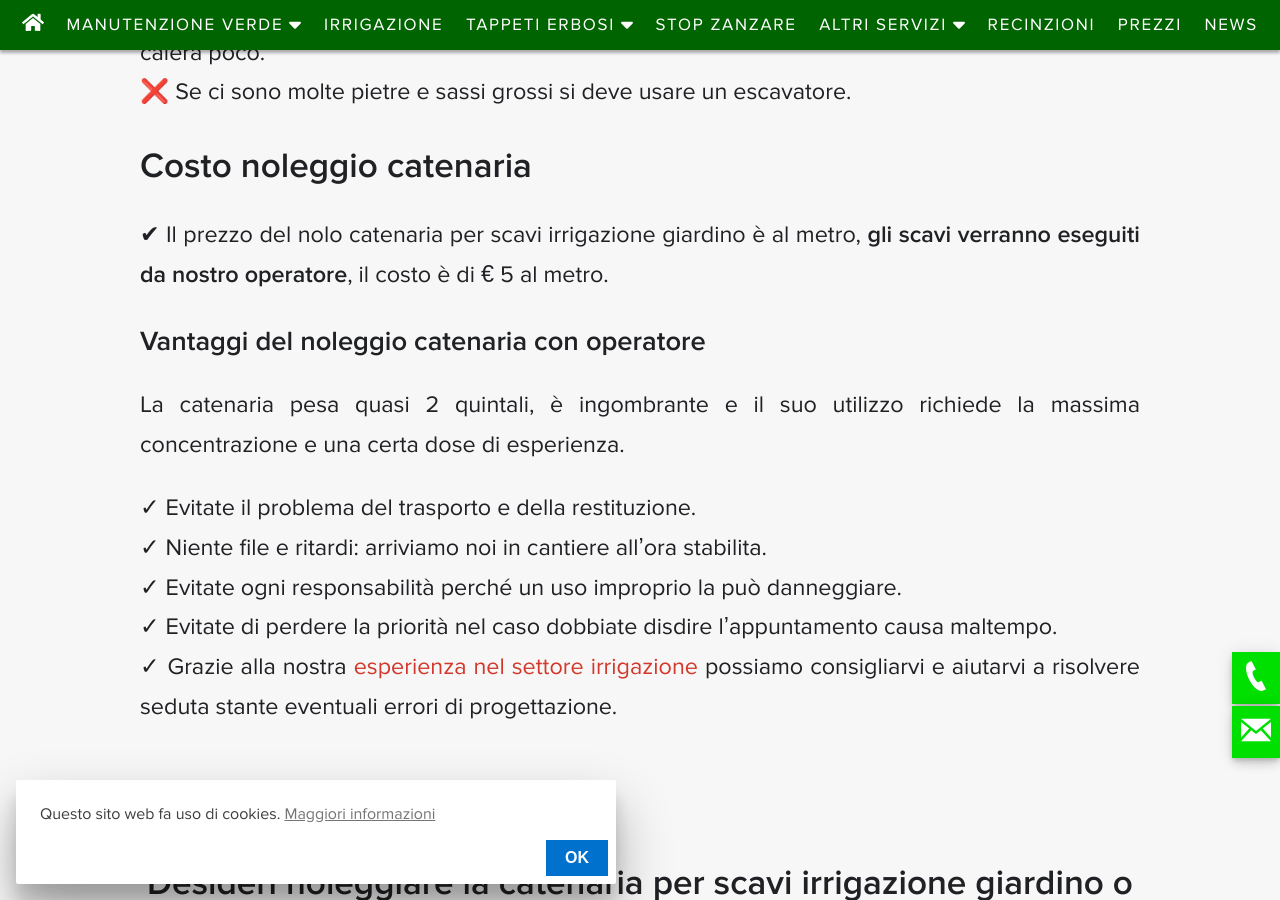
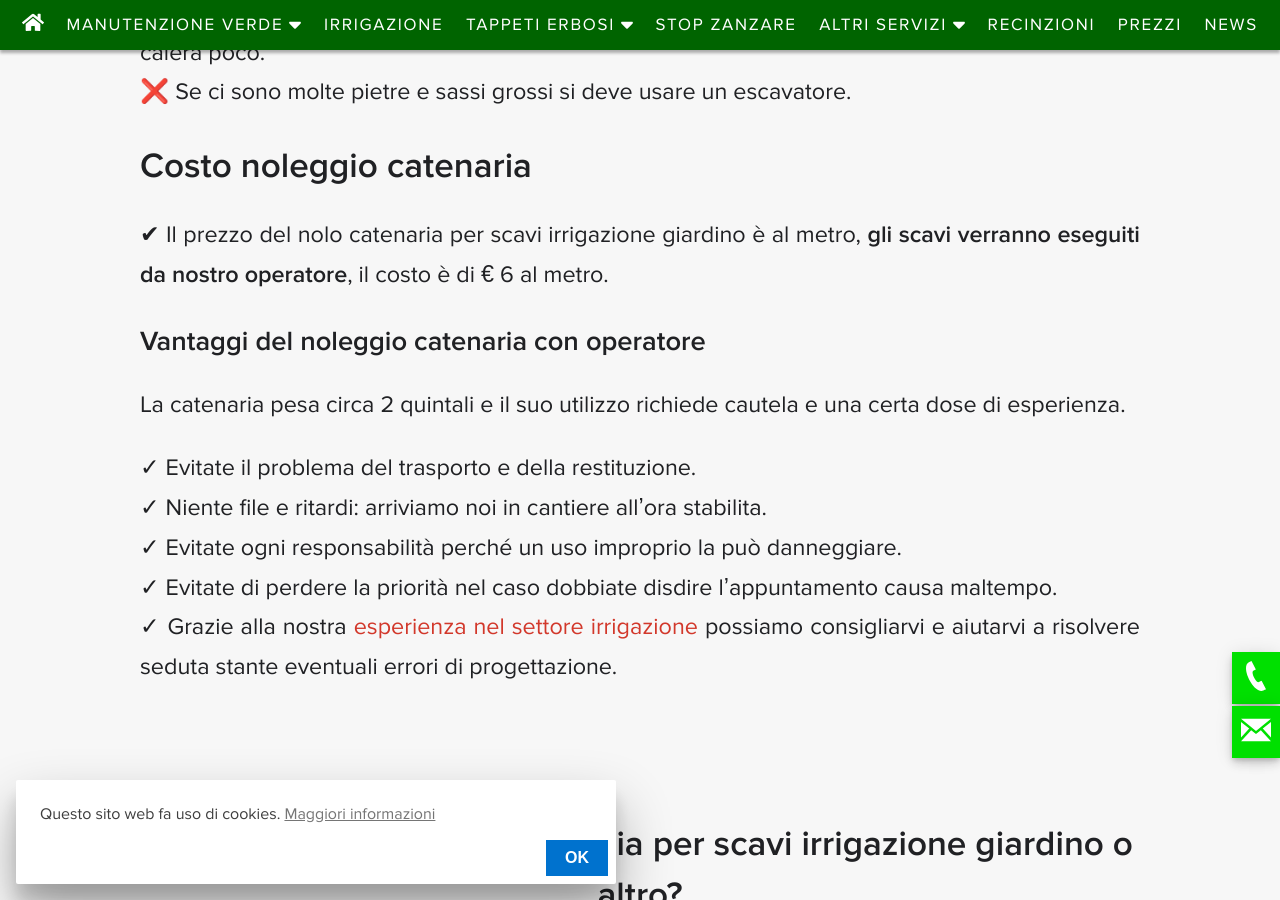
Before and after one commit to enricocaputo/enricocaputo.github.io, a Jekyll site: the page built from my_collections/_servizi/noleggio-catenaria-scavi-irrigazione.md, in a window 1280 px wide and 900 px high, scrolled down 1399 px. Built offline with Jekyll 4.4.1, drawn with Linux system fonts in a browser that asks for light colours.

Commit message:
noleggio-catenaria-prezzo

```diff
--- a/my_collections/_servizi/noleggio-catenaria-scavi-irrigazione.md
+++ b/my_collections/_servizi/noleggio-catenaria-scavi-irrigazione.md
@@ -35,11 +35,11 @@ la terra, con il passare del tempo, calerà poco.
 
 ## Costo noleggio catenaria
 
-&#10004; Il prezzo del nolo catenaria per scavi irrigazione giardino è al metro, **gli scavi verranno eseguiti da nostro operatore**, il costo è di € 5 al metro.
+&#10004; Il prezzo del nolo catenaria per scavi irrigazione giardino è al metro, **gli scavi verranno eseguiti da nostro operatore**, il costo è di € 6 al metro.
 
 ### Vantaggi del noleggio catenaria con operatore
 
-La catenaria pesa quasi 2 quintali, è ingombrante e il suo utilizzo richiede la massima concentrazione e una certa dose di esperienza.
+La catenaria pesa circa 2 quintali e il suo utilizzo richiede cautela e una certa dose di esperienza.
 
 - &#10003; Evitate il problema del trasporto e della restituzione.
 - &#10003; Niente file e ritardi: arriviamo noi in cantiere all'ora stabilita.
```
